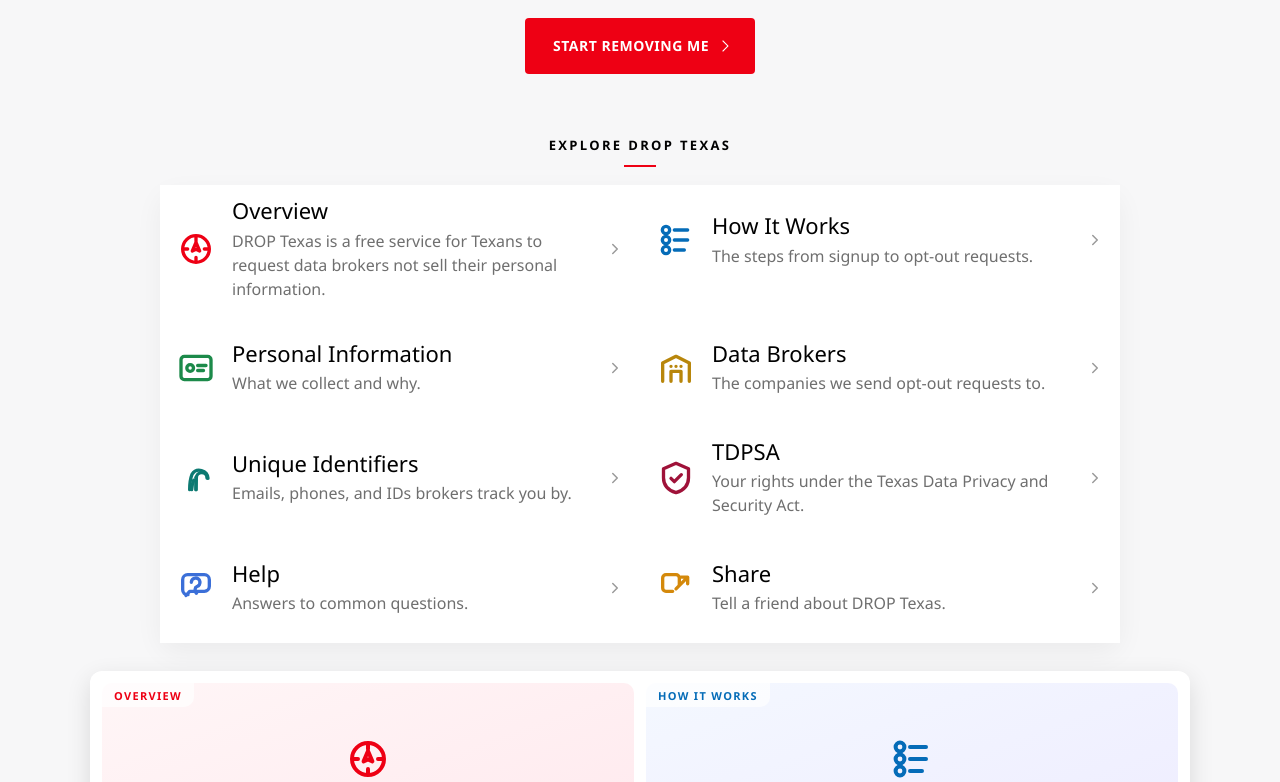
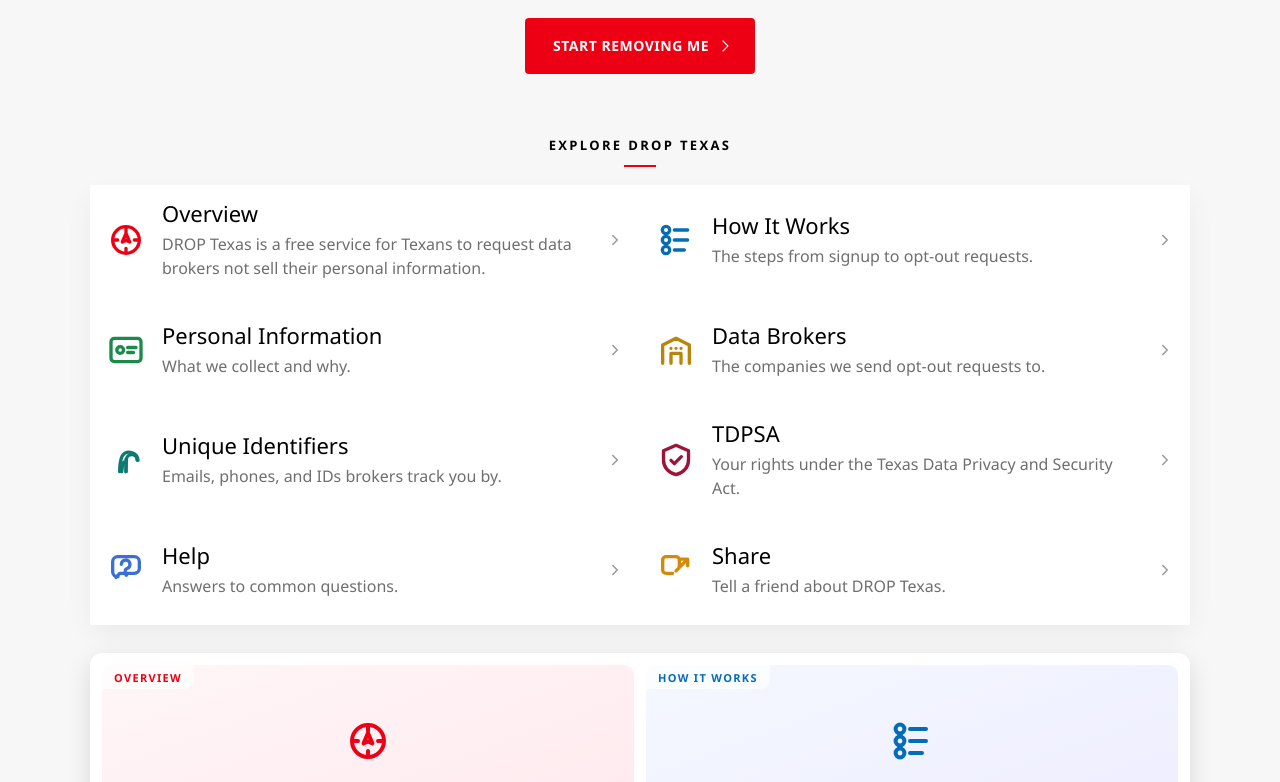
Before and after one commit to TAYLORBEN89/privacy-optout-landing, a React (Vite) app: page / in a window 1280 px wide. Shown: the part 420-1202 px from the top of the page. Built offline with nearby package versions, Linux system fonts and the light colour scheme; no server answers.

Commit message:
Widen the desktop Explore section to the page width.
It now uses the same content width as the other sections inside the page shell.

Co-authored-by: ThinAirGit <ThinAirGit@users.noreply.github.com>

```diff
--- a/src/styles.css
+++ b/src/styles.css
@@ -968,7 +968,7 @@
 }
 
 .explore {
-  width: min(960px, calc(100% - 48px));
+  width: 100%;
   margin: 64px auto 0;
 }
 
```
Also changed, not shown: 1 other file (tests, documents, lock files or other folders).
